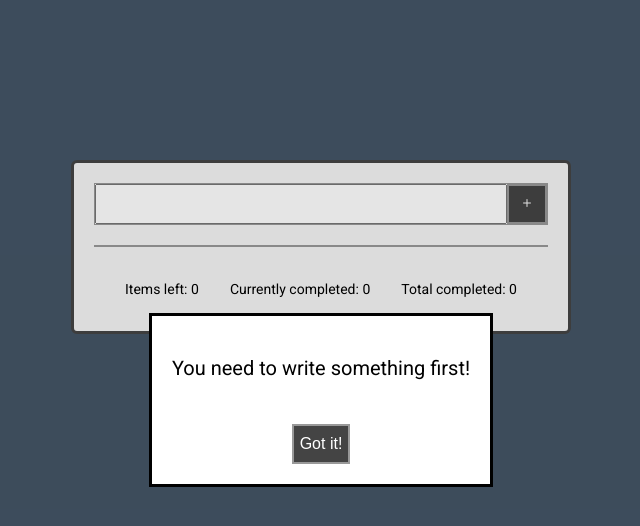
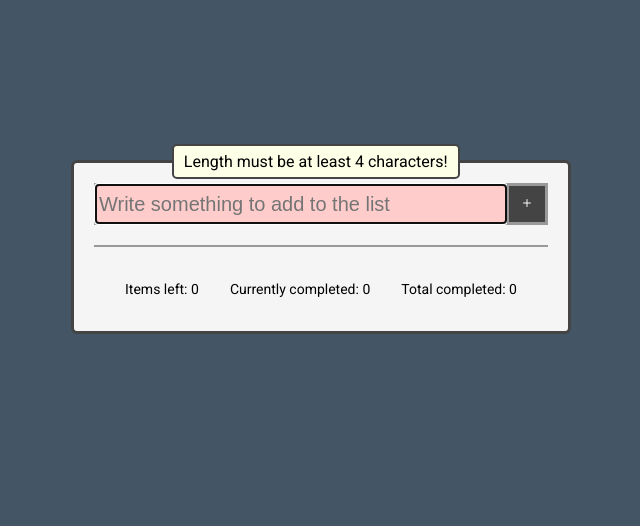
Before and after one commit to ohtero/oneNote_project, a plain HTML site: page index.html in a window 1280 px wide. Both pictures are taken after a click on the button 846 px from the left and 204 px from the top of the page. Shown: the whole page, without its empty margins (319-959 px from the left). Drawn offline with nearby package versions, Linux system fonts and the light colour scheme; no server answers.

Commit message:
Added error box popup

```diff
--- a/index.html
+++ b/index.html
@@ -16,8 +16,8 @@
 <body>
     <main class="flex j-center">
         <div class="list-wrapper flex col">
-            <div class="input-container flex">
-                <input type="text" id="input-textfield" class="flex" autocomplete="off">
+            <div class="input-container flex" >
+                <input type="text" id="input-textfield" class="flex" autocomplete="off"placeholder="Write something to add to the list">
                 <button id="add-item-btn" class="flex a-center j-center"><i class="bi bi-plus"></i></button>
             </div>
             <dialog id="alert-modal">
--- a/scripts.js
+++ b/scripts.js
@@ -266,15 +266,20 @@ function appendItem(value) {
 
 /*---- END LIST ROW CONSTRUCTION ----*/
 
+const inputContainer = document.querySelector('.input-container');
 const inputField = document.getElementById("input-textfield");
 const modal = document.getElementById('alert-modal');
 
-function checkFieldValue() {        // Checks if input value is > 0. If not, opens error modal. Else appends new list row
-    if (inputField.value.length > 0) {
+function checkFieldValue() {        // Checks if input value is > 3. If not, shows error
+    if (inputField.value.length > 3 ) {
         saveToLocal(inputField.value);  // Saves to local storage
         appendItem(inputField.value);
         inputField.value = "";
-    } else modal.showModal();
+    } else {inputContainer.classList.add('input-error');
+        inputField.value = "";
+        inputField.style.background = '#fcc';
+        setTimeout(() => {inputContainer.classList.remove('input-error'); inputField.style.background = '#fff';}, 3000);    // Removes error popup after 3s
+    }
     inputField.focus();
 };
 
@@ -284,9 +289,17 @@ function onEnterPress(e){
     }
 };
 
+const removeError = (e) => {    // Removes error popup after action
+    if (inputContainer.classList.contains('input-error') && e.key != 'Enter') {
+        inputContainer.classList.remove('input-error');
+        inputField.style.background = '#fff';
+    }
+};
+
 inputField.addEventListener('keypress', onEnterPress);
+inputField.addEventListener('keypress', removeError);
 document.getElementById("add-item-btn").addEventListener("click", checkFieldValue);
-document.getElementById('close-modal-btn').addEventListener('click', () => modal.close());      // Closes error modal
+
 
 
 const clearCompleted = () => {      // Clears all list rows that are marked completed
@@ -337,15 +350,3 @@ if (!e.target.matches('.option-menu *') && options.length > 0) {
 };
 
 document.addEventListener('click', closeMenu);
-
-
-var data = ['yksi','kaksi'];
-
-fetch('https://itemlist-json-server.onrender.com/items', {
-    method: 'POST',
-    headers: {
-        'mode': 'cors',
-        'Content-Type': 'application/json'
-    },
-    body: JSON.stringify(data)
-})
--- a/styling.css
+++ b/styling.css
@@ -9,6 +9,7 @@
 :root {
     font-family: 'Roboto', sans-serif;
     font-size: 20px;
+    color: black;
 }
 
 body {
@@ -18,6 +19,10 @@ body {
 
 main {
     padding: 20vh 3vw 0%;
+}
+
+input {
+    color: black;
 }
 
 
@@ -58,13 +63,40 @@ li {
 
 .input-container {
     border: solid 1px #999;
+    position: relative;
 
 }
+/* .input-container[data-tool-tip] {
+    position: relative;
+}     */
+.input-error::after {
+    font-size: 0.8rem;
+    content: "Length must be at least 4 characters!";
+    display: block;
+    position: absolute;
+    background-color: rgb(253, 255, 231);
+    padding: 0.3rem 0.5rem;
+    border-radius: 5px;
+    border: solid 2px #444;
+    left: 17%;
+    top: -2rem;
+    transform: scale(1);
+    transition: transform ease-out 100ms;
+
+
+}
+
+/* .input-container[data-tool-tip]:hover::after {
+    transform: scale(1);
+    transform-origin: bottom;
+    transition: transform ease-out 100ms;
+} */
 
 #input-textfield {
     font-size: 1rem;
     height: 2rem;
 }
+
 
 .list-wrapper {
     background-color: whitesmoke;
```
